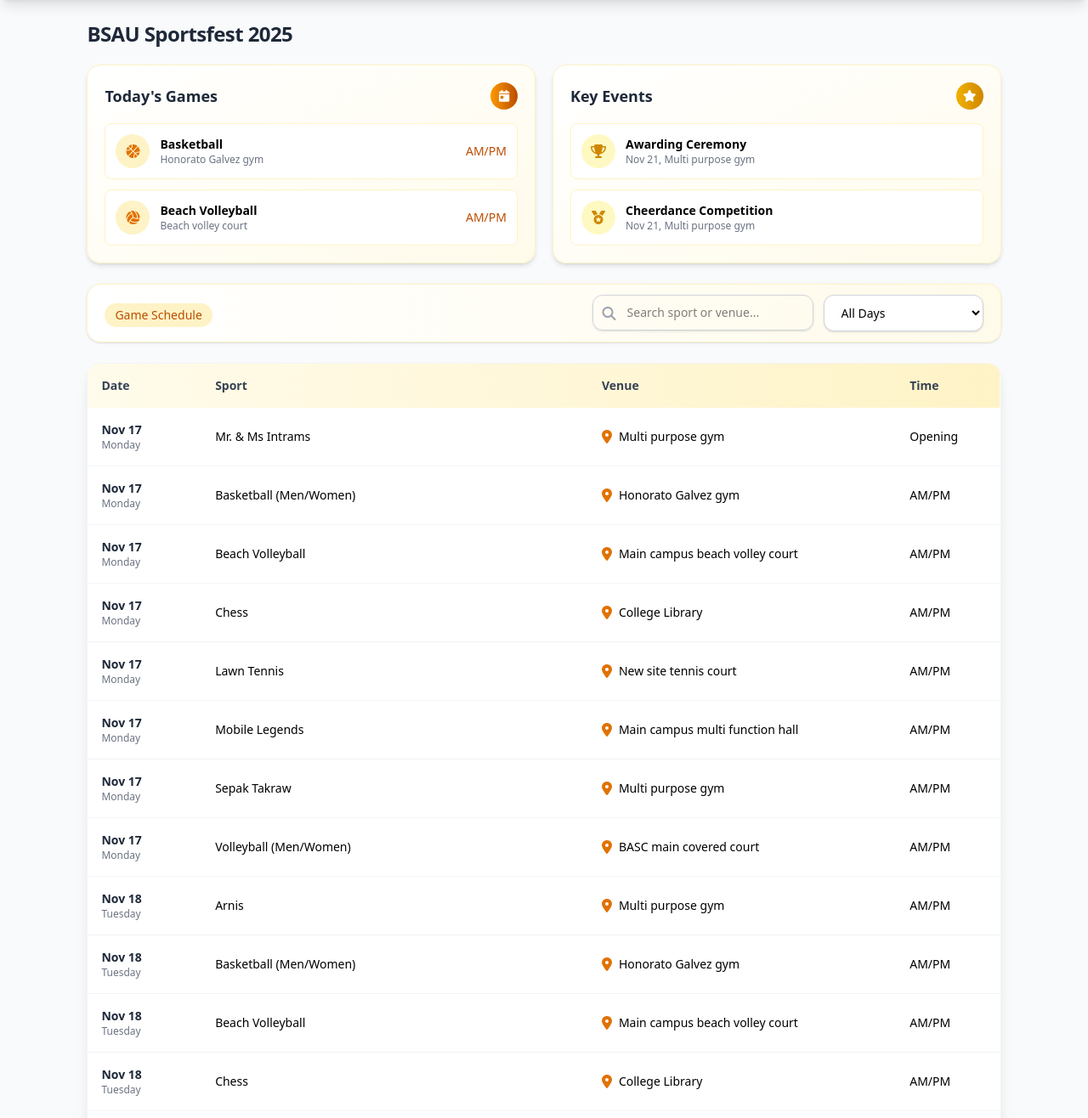
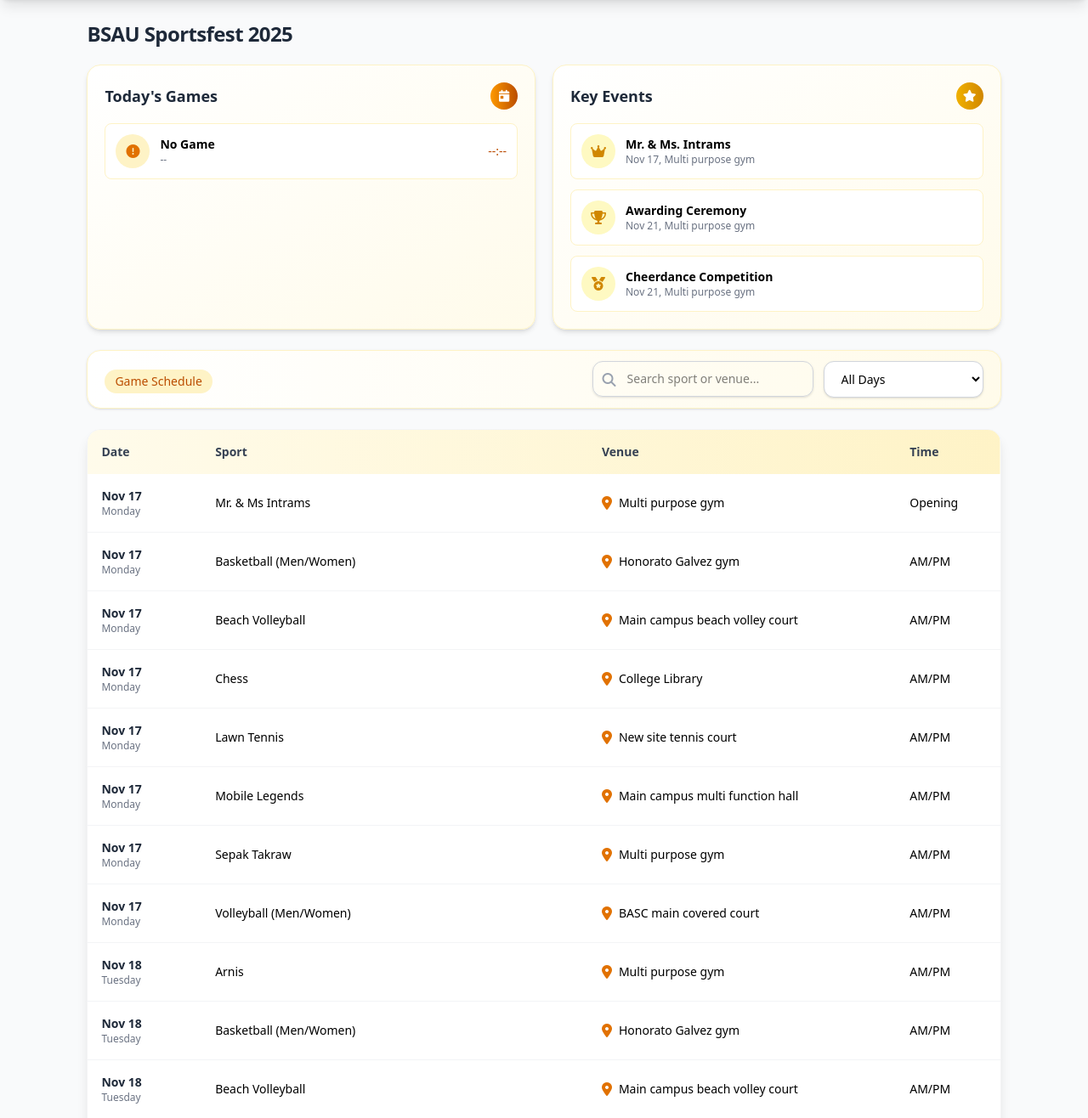
Before and after one commit to Lesterthatme/Instrams, a PHP site: page /pages/schedule.php in a window 1280 px wide. Shown: the part 80-1396 px from the top of the page at 85% size. Run offline with PHP 8.4, Linux system fonts and the light colour scheme; style sheets or scripts are compiled from the project's sources.

Commit message:
latest work

```diff
--- a/pages/schedule.php
+++ b/pages/schedule.php
@@ -62,7 +62,7 @@
                     </div>
                 </div>
                 <div class="space-y-3">
-                    <div class="flex items-center justify-between p-3 bg-white rounded-lg border border-amber-100">
+                    <div class="flex items-center justify-between p-3 bg-white rounded-lg border border-amber-100 hidden">
                         <div class="flex items-center">
                             <div class="h-10 w-10 rounded-full bg-amber-100 flex items-center justify-center mr-3">
                                 <i class="fas fa-basketball-ball text-amber-600"></i>
@@ -74,7 +74,7 @@
                         </div>
                         <span class="text-amber-700 font-medium text-sm">AM/PM</span>
                     </div>
-                    <div class="flex items-center justify-between p-3 bg-white rounded-lg border border-amber-100">
+                    <div class="flex items-center justify-between p-3 bg-white rounded-lg border border-amber-100 hidden">
                         <div class="flex items-center">
                             <div class="h-10 w-10 rounded-full bg-amber-100 flex items-center justify-center mr-3">
                                 <i class="fas fa-volleyball-ball text-amber-600"></i>
@@ -85,6 +85,18 @@
                             </div>
                         </div>
                         <span class="text-amber-700 font-medium text-sm">AM/PM</span>
+                    </div>
+                    <div class="flex items-center justify-between p-3 bg-white rounded-lg border border-amber-100">
+                        <div class="flex items-center">
+                            <div class="h-10 w-10 rounded-full bg-amber-100 flex items-center justify-center mr-3" title="No Game">
+                                <i class="fa-solid fa-circle-exclamation text-amber-600"></i>
+                            </div>
+                            <div>
+                                <h4 class="font-semibold text-sm">No Game</h4>
+                                <p class="text-xs text-gray-500">--</p>
+                            </div>
+                        </div>
+                        <span class="text-amber-700 font-medium text-sm">--:--</span>
                     </div>
                 </div>
             </div>
@@ -97,6 +109,15 @@
                     </div>
                 </div>
                 <div class="space-y-3">
+                    <div class="flex items-center p-3 bg-white rounded-lg border border-amber-100">
+                        <div class="h-10 w-10 rounded-full bg-yellow-100 flex items-center justify-center mr-3">
+                            <i class="fa-solid fa-crown text-yellow-600"></i>
+                        </div>
+                        <div>
+                            <h4 class="font-semibold text-sm">Mr. & Ms. Intrams</h4>
+                            <p class="text-xs text-gray-500">Nov 17, Multi purpose gym</p>
+                        </div>
+                    </div>
                     <div class="flex items-center p-3 bg-white rounded-lg border border-amber-100">
                         <div class="h-10 w-10 rounded-full bg-yellow-100 flex items-center justify-center mr-3">
                             <i class="fas fa-trophy text-yellow-600"></i>
```
